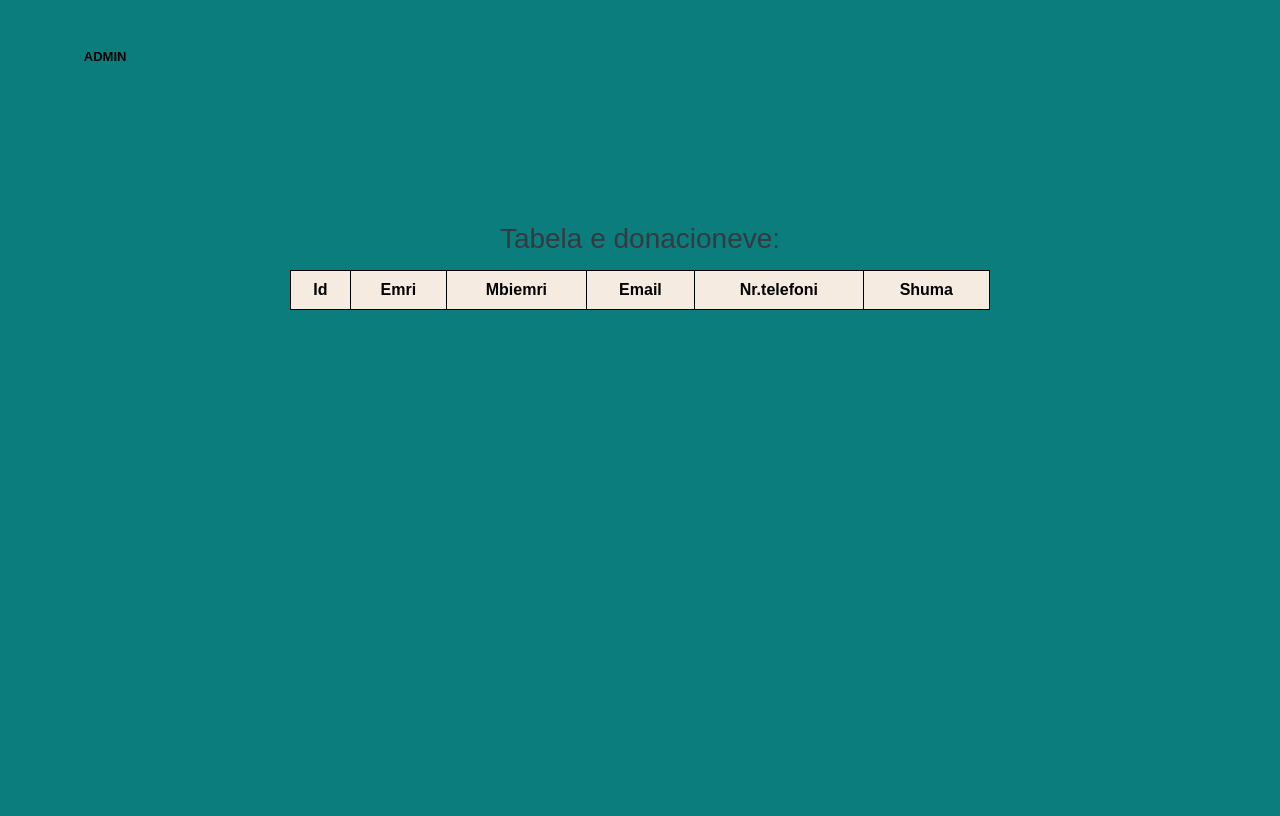
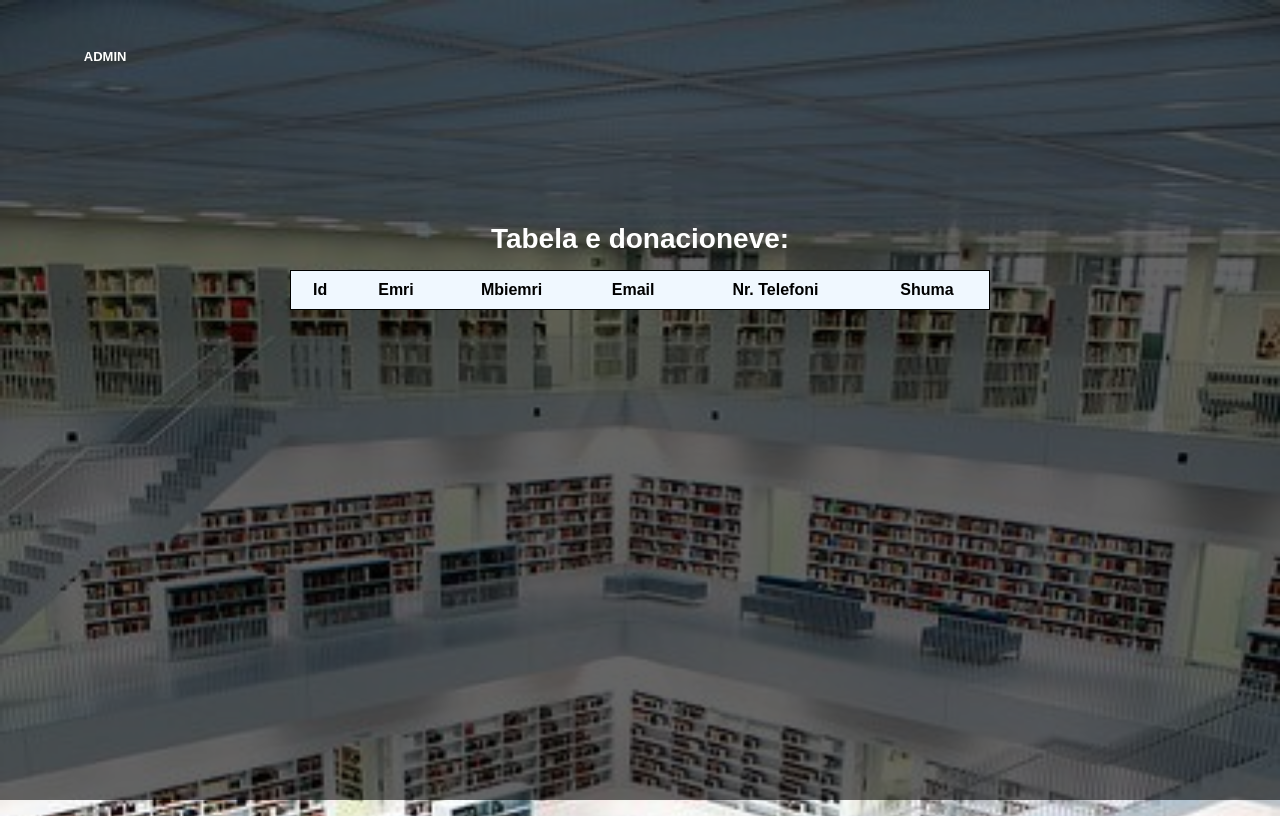
Before and after one commit to Artenida/Library_Web_Application, a PHP site: page /donation_report.php in a window 1280 px wide. Run offline with PHP 8.4, Linux system fonts and the light colour scheme; data that the repository does not hold is empty.

Commit message:
Change details

```diff
--- a/about.php
+++ b/about.php
@@ -57,7 +57,7 @@
                             Synojme qe t'i ofrojmë përdoruesve një gamë të gjerë të kulturës, ndjenjave dhe emocioneve përmes burimeve të ndryshme,
                             duke u siguruar që kykoleksion të jetë i rregulluar dhe aktualizuar në mënyrë që të përgjigjet nevojave dhe interesave të komunitetit.
                             </p>
-                            <a href="about.php"><button class="btn text-light" style="background-color: rgb(11, 125, 125);">Read More</button></a>
+                            <!-- <a href="about.php"><button class="btn text-light" style="background-color: rgb(11, 125, 125);">Read More</button></a> -->
                         </div>
                     </div>
                 </div><div class="col-12 col-md-12 col-lg-4 mb-4">
@@ -70,7 +70,7 @@
                                 nga te gjitha fushat, ato jane gjithmone te gatshem t'iu afrojne sa me afer botes se librave, sa me afer emocioneve te cilat keni
                                 nevoje te perjetoni.
                             </p>
-                            <a href="about.php"><button class="btn text-light" style="background-color: rgb(11, 125, 125);">Read More</button></a>
+                            <!-- <a href="about.php"><button class="btn text-light" style="background-color: rgb(11, 125, 125);">Read More</button></a> -->
                         </div>
                     </div>
                 </div>
@@ -83,7 +83,7 @@
                             Përdoruesit do të kenë mundësi të zgjedhin nga një gamë e gjerë e librave dhe të eksplorojnë lloje të ndryshme të letërsisë.
                             Kjo ndihmon në rritjen e numrit të librave të huazuar, duke ndikuar në një eksperiencë më të pasur për përdoruesit.
                             </p>
-                            <a href="about.php"><button class="btn text-light" style="background-color: rgb(11, 125, 125);">Read More</button></a>                        </div>
+                            <!-- <a href="about.php"><button class="btn text-light" style="background-color: rgb(11, 125, 125);">Read More</button></a>                        </div> -->
                     </div>
                 </div>
             </div>
--- a/donate_form.php
+++ b/donate_form.php
@@ -8,7 +8,8 @@
 
     // $leke = $_POST['total'];
 	// $k_name = $_POST['k_name'];
-	$k_lastname = $_POST['k_lastname'];
+	// $k_lastname = $_POST['k_lastname'];
+    $leke = $_POST['total'];
 	$k_nr = $_POST['k_nr'];
 	$k_kodi = $_POST['k_kodi'];
 	$k_exc = $_POST['k_exc'];
--- a/donation_report.php
+++ b/donation_report.php
@@ -8,12 +8,24 @@
     <meta charset="utf-8">
     <title>Donation Report</title>
     <style type = "text/css">
-        body{
-            font-family:sans-serif;
-            background-color: rgb(11, 125, 125);
+      body {
+    font-family: sans-serif;
     height: 100vh;
-            /* background-repeat: no-repeat; */
+    background: url(images/White\ Library.jpg) center/cover no-repeat fixed;
+    position: relative;
 }
+
+body::before {
+    content: "";
+    position: fixed;
+    top: 0;
+    left: 0;
+    width: 100%;
+    height: 100%;
+    background: rgba(0, 0, 0, 0.6);
+    z-index: -1;
+}
+
         table{
             margin: 0 auto;
             margin-top: 100px;
@@ -26,19 +38,24 @@
         }
         th,
         td {
-            font-weight: bold;
-            border: 1px solid black;
+            /* font-weight: bold; */
+            /* border: 1px solid black; */
             padding: 10px;
             text-align: center;
         }
-        tr:nth-child(odd){
-            background-color: #f5ebe0;
+        /* tr:nth-child(odd) {
+            background-color: aliceblue;
+        } */
+
+        tr:hover {
+            background-color: gainsboro; /* Change the color as needed */
         }
         caption{
             width: 700px;
             margin:auto;
-            color:#343a40;
+            color: white;
             padding: 15px 0px;
+            font-weight: bold;
             text-align:center;
             border-radius:15px 15px 0px 0px;
             font-size:28px;
@@ -52,7 +69,7 @@
 }
 
 .nav-links  a{
-    color: black;
+    color: white;
     font-weight: bold;
     /** #ffffff ngjyra e bardhe e menuve*/
     text-decoration: none;
@@ -64,7 +81,7 @@
     content: '';
             width: 0%;
             height: 2px;
-            background: #ffffff; /* Set the hover effect color to white */
+            background: red;
             display: block;
             margin: auto;
             transition: 0.5s;
@@ -86,16 +103,19 @@
     <div class = "nav-links"  id="navLinks">
         <p><a href = "admin_main_page.php">ADMIN</a></p>
     </div>
-    <table>
+
+    <table class="table-hover">
         <caption >Tabela e donacioneve:</caption>
+  <thead>
     <tr>
-            <th>Id</th>
-            <th>Emri</th>
-            <th>Mbiemri</th>
-            <th>Email</th>
-            <th>Nr.telefoni</th>
-            <th>Shuma</th>
+      <th scope="col">Id</th>
+      <th scope="col">Emri</th>
+      <th scope="col">Mbiemri</th>
+      <th scope="col">Email</th>
+      <th scope="col">Nr. Telefoni</th>
+      <th scope="col">Shuma</th>
     </tr>
+  </thead>
   <?php
         while($row = mysqli_fetch_row($result)){
             echo("<tr>");
@@ -104,9 +124,8 @@
             echo("</tr>");
         }
     ?>
+  </tbody>
 </table>
-    </table>
-
 
 </body>
 </html>
--- a/home.php
+++ b/home.php
@@ -1,3 +1,4 @@
+
 <?php
     session_start();
     require_once "includes/header.php";
--- a/includes/admin/top_menu.php
+++ b/includes/admin/top_menu.php
@@ -1,5 +1,5 @@
 <nav>
-    <a class="logo" href="home.php">Our Library</a>
+    <a class="logo" href="home.php">Bota e Librave</a>
     <div class = "nav-links"  id="navLinks">
         <ul>
             <li><a href="https://accounts.google.com/signin/v2/identifier?service=mail&passive=1209600&osid=1&continue=https%3A%2F%2Fmail.google.com%2Fmail%2Fu%2F0%2F%3Ftab%3Drm%26ogbl&followup=https%3A%2F%2Fmail.google.com%2Fmail%2Fu%2F0%2F%3Ftab%3Drm%26ogbl&emr=1&flowName=GlifWebSignIn&flowEntry=ServiceLogin" target="blank">EMAIL</a></li>
```
Also changed, not shown: add_book_page.php (+24 -2 lines), add_new_category.php (+36 -7 lines). Lines whose indentation alone changed are shown as unchanged.
